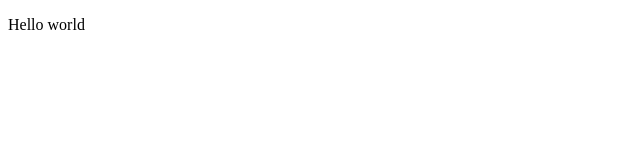
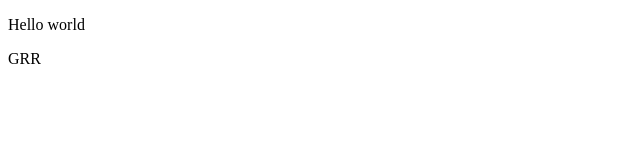
Before and after one commit to alexok999/js, a plain HTML site: page index.html in a window 1280 px wide. Shown: the full height of the page, 0-640 px from the left. Drawn offline with Linux system fonts and the light colour scheme.

Commit message:
commit new

```diff
--- a/index.html
+++ b/index.html
@@ -7,6 +7,7 @@
 </head>
 <body>
     <p>Hello world</p>
+    <p>GRR</p>
 
     <script src="script.js"></script>
 </body>
```
Also changed, not shown: Команды GIT.txt.
